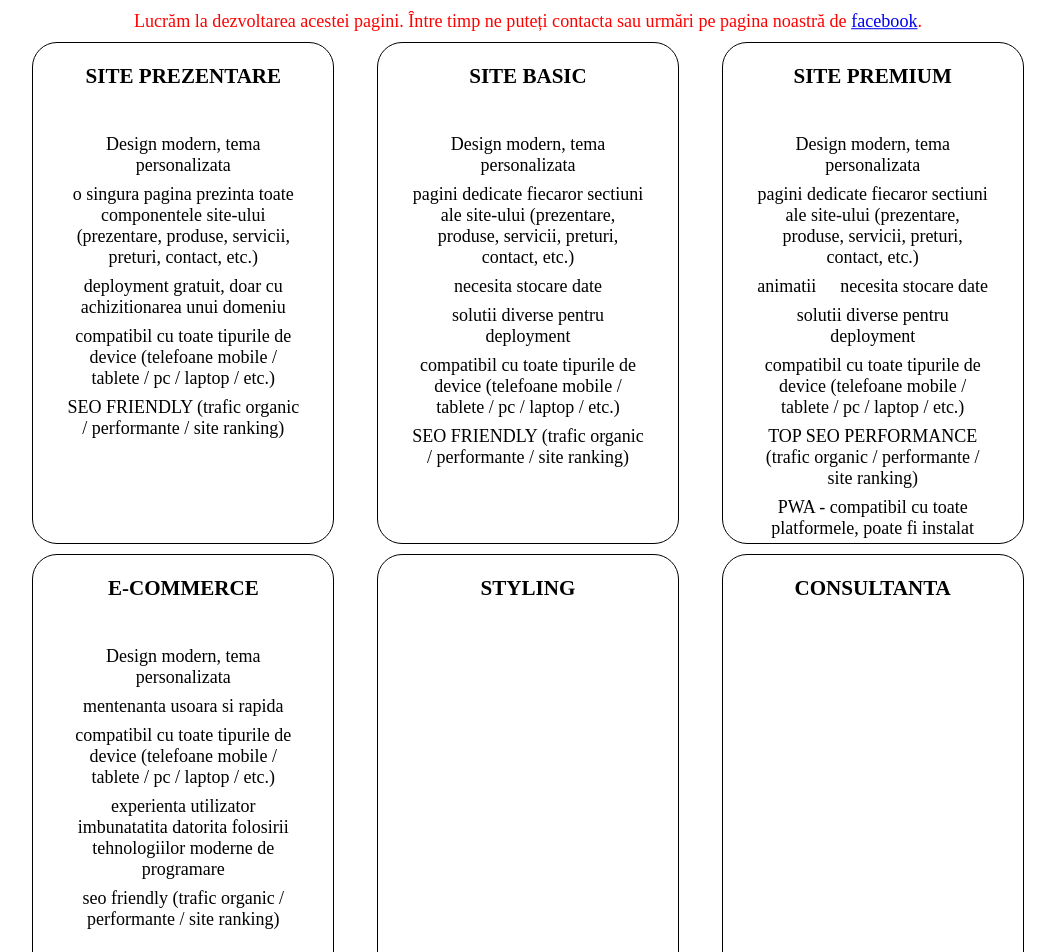
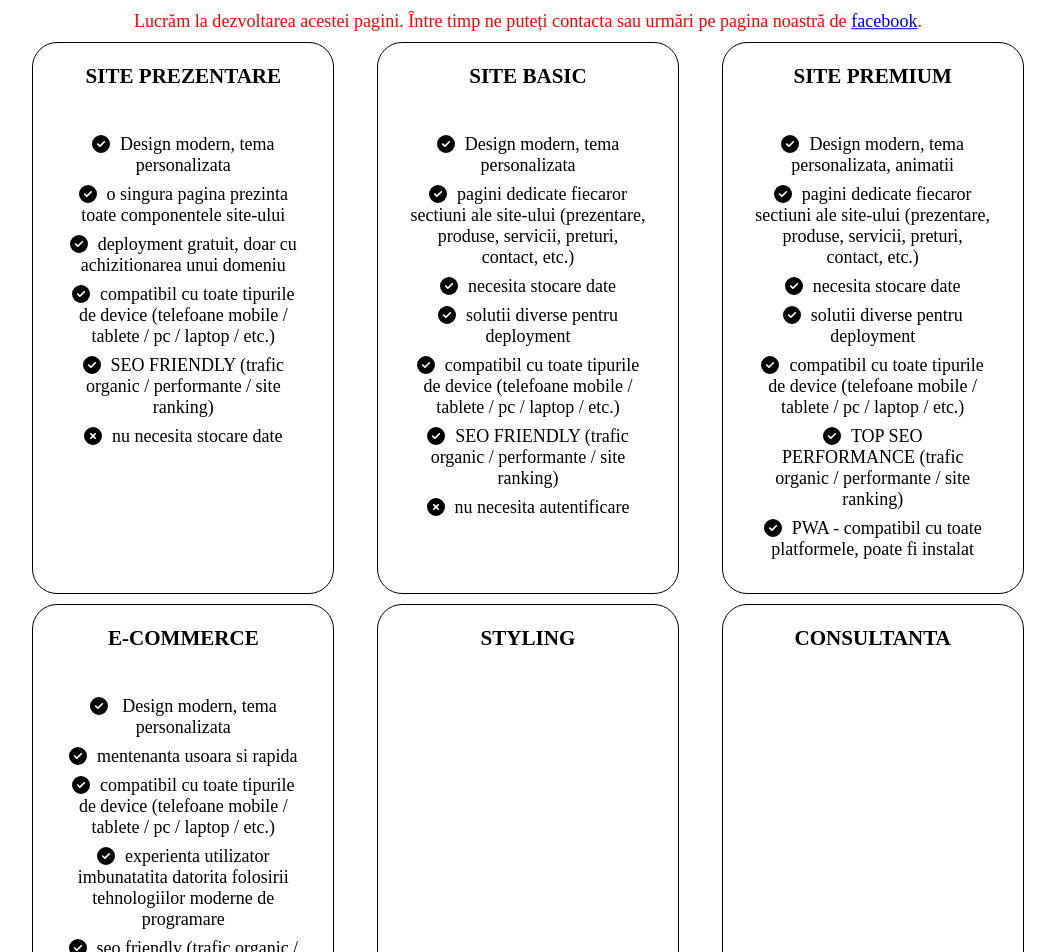
Before and after one commit to alexbran8/webservices, a Next.js app: page / in a window 1280 px wide. Shown: the part 100-1052 px from the top of the page, without its empty margins (112-1167 px from the left). Built offline with nearby package versions, Linux system fonts and the light colour scheme.

Commit message:
design update for cards

```diff
--- a/layout/card-body.js
+++ b/layout/card-body.js
@@ -1,50 +1,52 @@
-
+import { FontAwesomeIcon } from "@fortawesome/react-fontawesome";
+import { faCoffee, faCircleCheck, faCircleXmark } from '@fortawesome/free-solid-svg-icons'
 const CardBody = () => {
     return (
         <div className="grid-card-container">
             <div className="grid-item">
                 <h3>SITE PREZENTARE</h3>
                 <ul>
-                    <li>Design modern, tema personalizata</li>
-                    <li>o singura pagina prezinta toate componentele site-ului (prezentare, produse, servicii, preturi, contact, etc.)</li>
-                    <li>deployment gratuit, doar cu achizitionarea unui domeniu</li>
-                    <li>compatibil cu toate tipurile de device (telefoane mobile / tablete / pc / laptop / etc.)</li>
-                    <li>SEO FRIENDLY (trafic organic / performante / site ranking)</li>
+                    <li><FontAwesomeIcon className="icon" icon={faCircleCheck} />Design modern, tema personalizata</li>
+                    <li><FontAwesomeIcon className="icon" icon={faCircleCheck} />o singura pagina prezinta toate componentele site-ului </li>
+                    <li><FontAwesomeIcon className="icon" icon={faCircleCheck} />deployment gratuit, doar cu achizitionarea unui domeniu</li>
+                    <li><FontAwesomeIcon className="icon" icon={faCircleCheck} />compatibil cu toate tipurile de device (telefoane mobile / tablete / pc / laptop / etc.)</li>
+                    <li> <FontAwesomeIcon className="icon" icon={faCircleCheck} />SEO FRIENDLY (trafic organic / performante / site ranking)</li>
+                    <li> <FontAwesomeIcon className="icon" icon={faCircleXmark} />nu necesita stocare date</li>
                 </ul>
             </div>
             <div className="grid-item">
                 <h3>SITE BASIC</h3>
                 <ul>
-                    <li>Design modern, tema personalizata</li>
-                    <li>pagini dedicate fiecaror sectiuni ale site-ului (prezentare, produse, servicii, preturi, contact, etc.)</li>
-                    <li>necesita stocare date</li>
-                    <li>solutii diverse pentru deployment</li>
-                    <li>compatibil cu toate tipurile de device (telefoane mobile / tablete / pc / laptop / etc.)</li>
-                    <li>SEO FRIENDLY (trafic organic / performante / site ranking)</li>
+                    <li><FontAwesomeIcon className="icon" icon={faCircleCheck} />Design modern, tema personalizata</li>
+                    <li><FontAwesomeIcon className="icon" icon={faCircleCheck} />pagini dedicate fiecaror sectiuni ale site-ului (prezentare, produse, servicii, preturi, contact, etc.)</li>
+                    <li><FontAwesomeIcon className="icon" icon={faCircleCheck} />necesita stocare date</li>
+                    <li><FontAwesomeIcon className="icon" icon={faCircleCheck} />solutii diverse pentru deployment</li>
+                    <li><FontAwesomeIcon className="icon" icon={faCircleCheck} />compatibil cu toate tipurile de device (telefoane mobile / tablete / pc / laptop / etc.)</li>
+                    <li><FontAwesomeIcon className="icon" icon={faCircleCheck} />SEO FRIENDLY (trafic organic / performante / site ranking)</li>
+                    <li> <FontAwesomeIcon className="icon" icon={faCircleXmark} />nu necesita autentificare</li>
                 </ul>
             </div>
             <div className="grid-item">
                 <h3>SITE PREMIUM</h3>
                 <ul>
-                    <li>Design modern, tema personalizata</li>
-                    <li>pagini dedicate fiecaror sectiuni ale site-ului (prezentare, produse, servicii, preturi, contact, etc.)</li>
-                    <li>animatii</li>
-                    <li>necesita stocare date</li>
-                    <li>solutii diverse pentru deployment</li>
-                    <li>compatibil cu toate tipurile de device (telefoane mobile / tablete / pc / laptop / etc.)</li>
-                    <li>TOP SEO PERFORMANCE (trafic organic / performante / site ranking)</li>
-                    <li>PWA - compatibil cu toate platformele, poate fi instalat</li>
+                    <li><FontAwesomeIcon className="icon" icon={faCircleCheck} />Design modern, tema personalizata, animatii</li>
+                    <li><FontAwesomeIcon className="icon" icon={faCircleCheck} />pagini dedicate fiecaror sectiuni ale site-ului (prezentare, produse, servicii, preturi, contact, etc.)</li>
+                    <li><FontAwesomeIcon className="icon" icon={faCircleCheck} />necesita stocare date</li>
+                    <li><FontAwesomeIcon className="icon" icon={faCircleCheck} />solutii diverse pentru deployment</li>
+                    <li><FontAwesomeIcon className="icon" icon={faCircleCheck} />compatibil cu toate tipurile de device (telefoane mobile / tablete / pc / laptop / etc.)</li>
+                    <li><FontAwesomeIcon className="icon" icon={faCircleCheck} />TOP SEO PERFORMANCE (trafic organic / performante / site ranking)</li>
+                    <li><FontAwesomeIcon className="icon" icon={faCircleCheck} />PWA - compatibil cu toate platformele, poate fi instalat</li>
                 </ul>
             </div>
             <div className="grid-item">
                 <h3>E-COMMERCE</h3>
 
                 <ul>
-                    <li>Design modern, tema personalizata</li>
-                    <li>mentenanta usoara si rapida</li>
-                    <li>compatibil cu toate tipurile de device (telefoane mobile / tablete / pc / laptop / etc.)</li>
-                    <li>experienta utilizator imbunatatita datorita folosirii tehnologiilor moderne de programare</li>
-                    <li>seo friendly (trafic organic / performante / site ranking)</li>
+                    <li><FontAwesomeIcon className="icon" icon={faCircleCheck} /> Design modern, tema personalizata</li>
+                    <li><FontAwesomeIcon className="icon" icon={faCircleCheck} />mentenanta usoara si rapida</li>
+                    <li><FontAwesomeIcon className="icon" icon={faCircleCheck} />compatibil cu toate tipurile de device (telefoane mobile / tablete / pc / laptop / etc.)</li>
+                    <li><FontAwesomeIcon className="icon" icon={faCircleCheck} />experienta utilizator imbunatatita datorita folosirii tehnologiilor moderne de programare</li>
+                    <li><FontAwesomeIcon className="icon" icon={faCircleCheck} />seo friendly (trafic organic / performante / site ranking)</li>
                 </ul>
             </div>
             <div className="grid-item">
@@ -56,15 +58,15 @@ const CardBody = () => {
             <div className="grid-item">
                 <h3>APLICATII COMPLEXE</h3>
                 <ul>
-                    <li>automatizare procese</li>
-                    <li>servicii pentru programare online</li>
+                    <li><FontAwesomeIcon className="icon" icon={faCircleCheck} />automatizare procese</li>
+                    <li><FontAwesomeIcon  className="icon"icon={faCircleCheck} />servicii pentru programare online</li>
                 </ul>
             </div>
             <div className="grid-item">
                 <h3>SOLUTII INFRASTRUCTURA</h3>
                 <ul>
-                    <li>configurare masini virtuale</li>
-                    <li>migrare aplicatii in containere</li>
+                    <li><FontAwesomeIcon className="icon" icon={faCircleCheck} />configurare masini virtuale</li>
+                    <li><FontAwesomeIcon className="icon" icon={faCircleCheck} />migrare aplicatii in containere</li>
                 </ul>
             </div>
         </div>
--- a/layout/card-body.scss
+++ b/layout/card-body.scss
@@ -18,12 +18,15 @@
   border-radius: 25px;
   border: 1px solid black;
   width: 300px;
-  height: 500px;
+  height: 550px;
 //   padding: 10px;
   font-size: 18px;
   text-align: center;
 }
 
+.icon {
+  margin-right: 10px;
+}
 
 @media only screen and (max-width: 70em) {
   #grid-item {
--- a/package.json
+++ b/package.json
@@ -10,6 +10,9 @@
     "deploy": "next build && next export && git add out/ && git commit -m \"Deploy gh-pages\" && git subtree  push  --prefix out origin gh-pages"
   },
   "dependencies": {
+    "@fortawesome/fontawesome-svg-core": "^6.1.1",
+    "@fortawesome/free-solid-svg-icons": "^6.1.1",
+    "@fortawesome/react-fontawesome": "^0.2.0",
     "next": "^12.2.0",
     "next-share": "^0.14.0",
     "react": "^18.2.0",
--- a/pages/_app.js
+++ b/pages/_app.js
@@ -4,7 +4,9 @@ import "../layout/card-body.scss"
 import { AppProps } from 'next/app';
 import Head from 'next/head'
 import Layout from "../layout/layout";
-
+import "@fortawesome/fontawesome-svg-core/styles.css"; // import Font Awesome CSS
+import { config } from "@fortawesome/fontawesome-svg-core";
+config.autoAddCss = false; // Tell Font Awesome to skip adding the CSS automatically since it's being imported above
 
 const MyApp = ({ Component, pageProps }) => {
   return <Layout pageTitle={"webservices.ro"} description={"webservices.ro official website"}>
--- a/pages/index.scss
+++ b/pages/index.scss
@@ -3,7 +3,7 @@
     border: 2px solid red;
     margin-left: 200px;
     margin-right: 200px;
-
+    animation: bounce-in 6s ease-in;
 }
 .logo-container{
     display: grid;
@@ -61,12 +61,19 @@ div[class^="dev-env"] {
 
 
   .dev-env.open{
-    animation: bounce-in 6s ease-in;
+    animation: bounce-in-grow 6s ease-in;
+}
+
+
+@keyframes bounce-in-grow{
+    0%    {opacity: 0;   transform: scale(0.5);}
+    75%  {opacity: 1;   transform: scale(1.10);}
+    100%  {opacity: 1;   transform: scale(1);}
 }
 
 
 @keyframes bounce-in{
-    0%    {opacity: 0;   transform: scale(0.5);}
-    75%  {opacity: 1;   transform: scale(1.10);}
-    100%  {opacity: 1;   transform: scale(1);}
+    0%    {opacity: 0;  }
+    75%  {opacity: 0.75;   }
+    100%  {opacity: 1; }
 }
```
Also changed, not shown: 1 other file (tests, documents, lock files or other folders).
